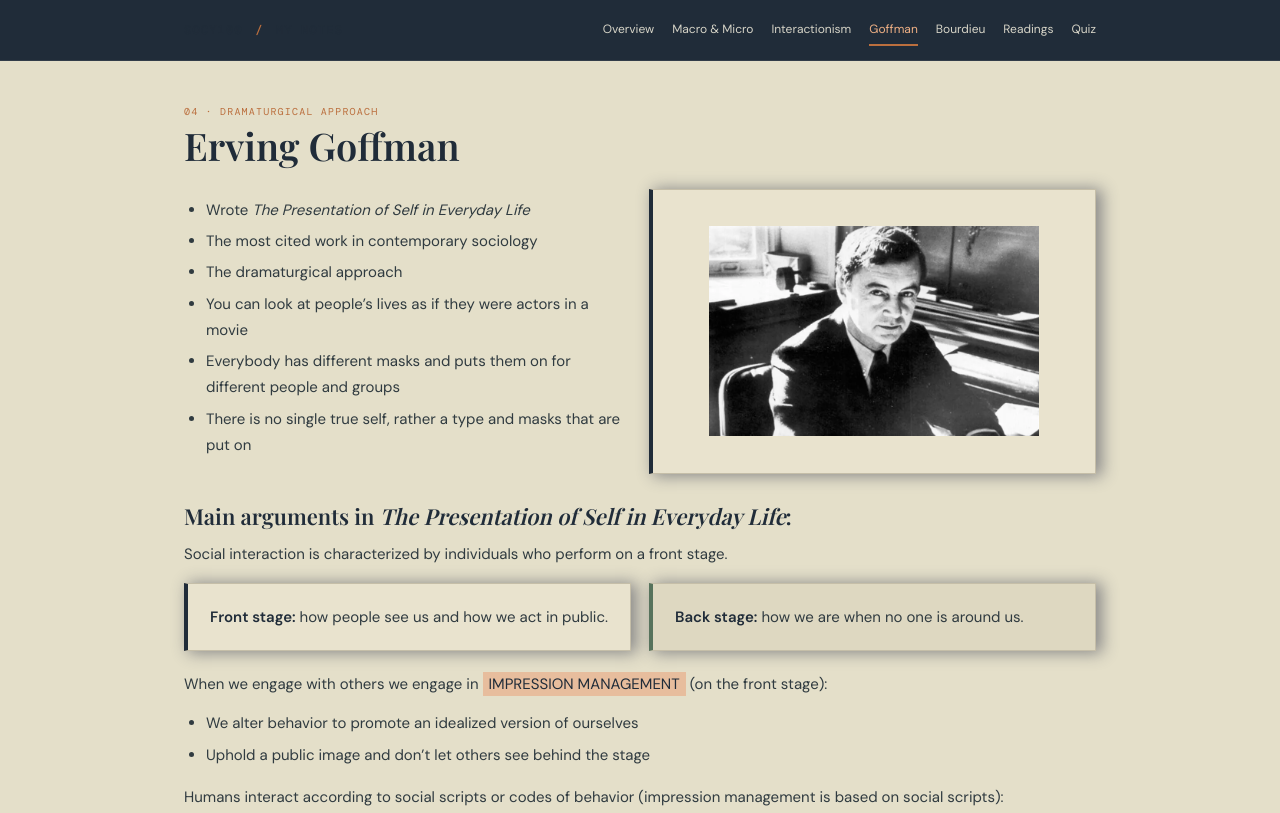
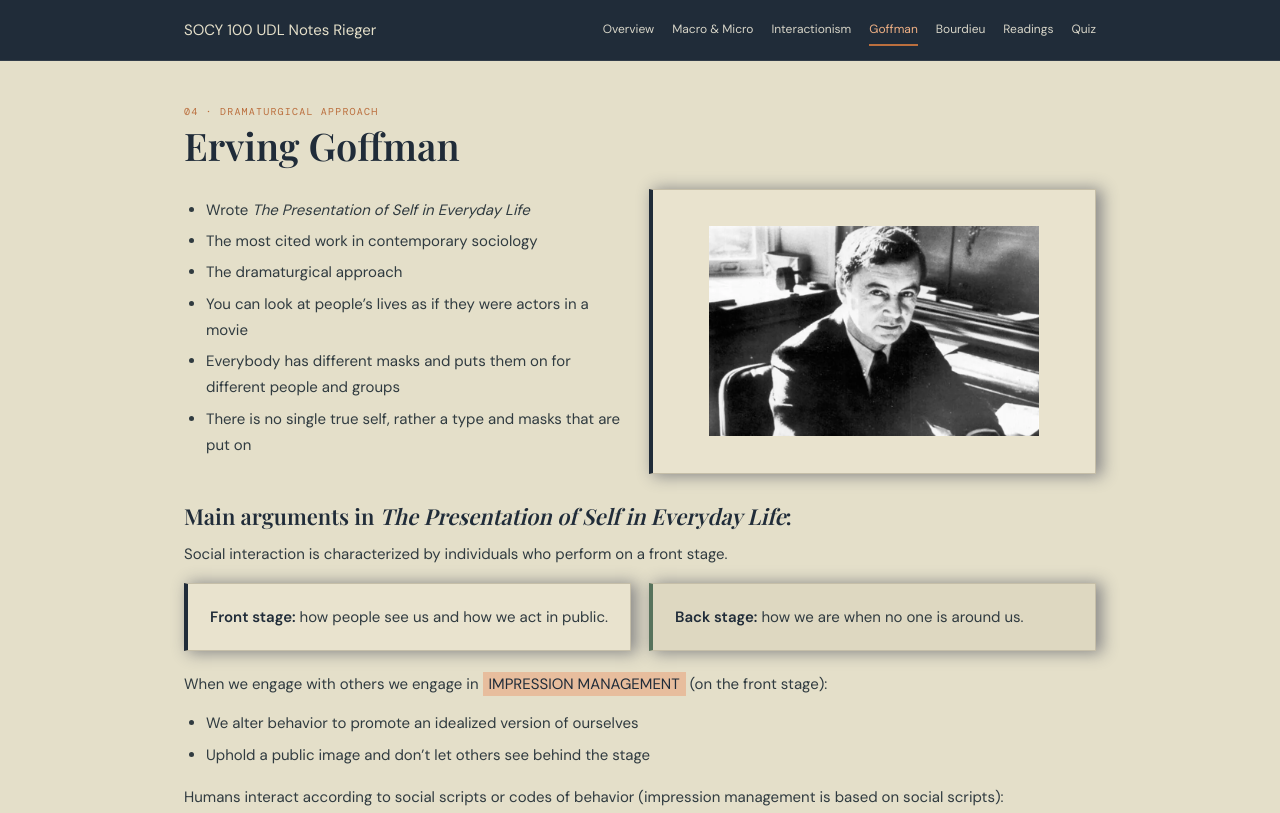
Before and after one commit to c-rieg/SOCY100-UDL, a plain HTML site: page goffman.html in a window 1280 px wide. Shown: the top 813 px of the page. Drawn offline with nearby package versions, Linux system fonts and the light colour scheme; a web font is replaced by a local one.

Commit message:
[TASK] update header

```diff
--- a/goffman.html
+++ b/goffman.html
@@ -10,8 +10,8 @@
 <body>
   <nav>
     <div class="container">
-      <b><a href="index.html">SOCY100 <i>/</i> MY NOTES</a></b>
-      <div class="nav-links">
+                <a href="index.html">SOCY 100 UDL Notes Rieger</a>
+        <div class="nav-links">
         <a href="index.html">Overview</a>
         <a href="macro.html">Macro &amp; Micro</a>
         <a href="symbolic.html">Interactionism</a>
```
Also changed, not shown: bourdieu.html (+1 -1 lines), index.html (+1 -1 lines), macro.html (+1 -1 lines), quiz.html (+1 -1 lines), readings.html (+1 -1 lines), symbolic.html (+1 -1 lines).
